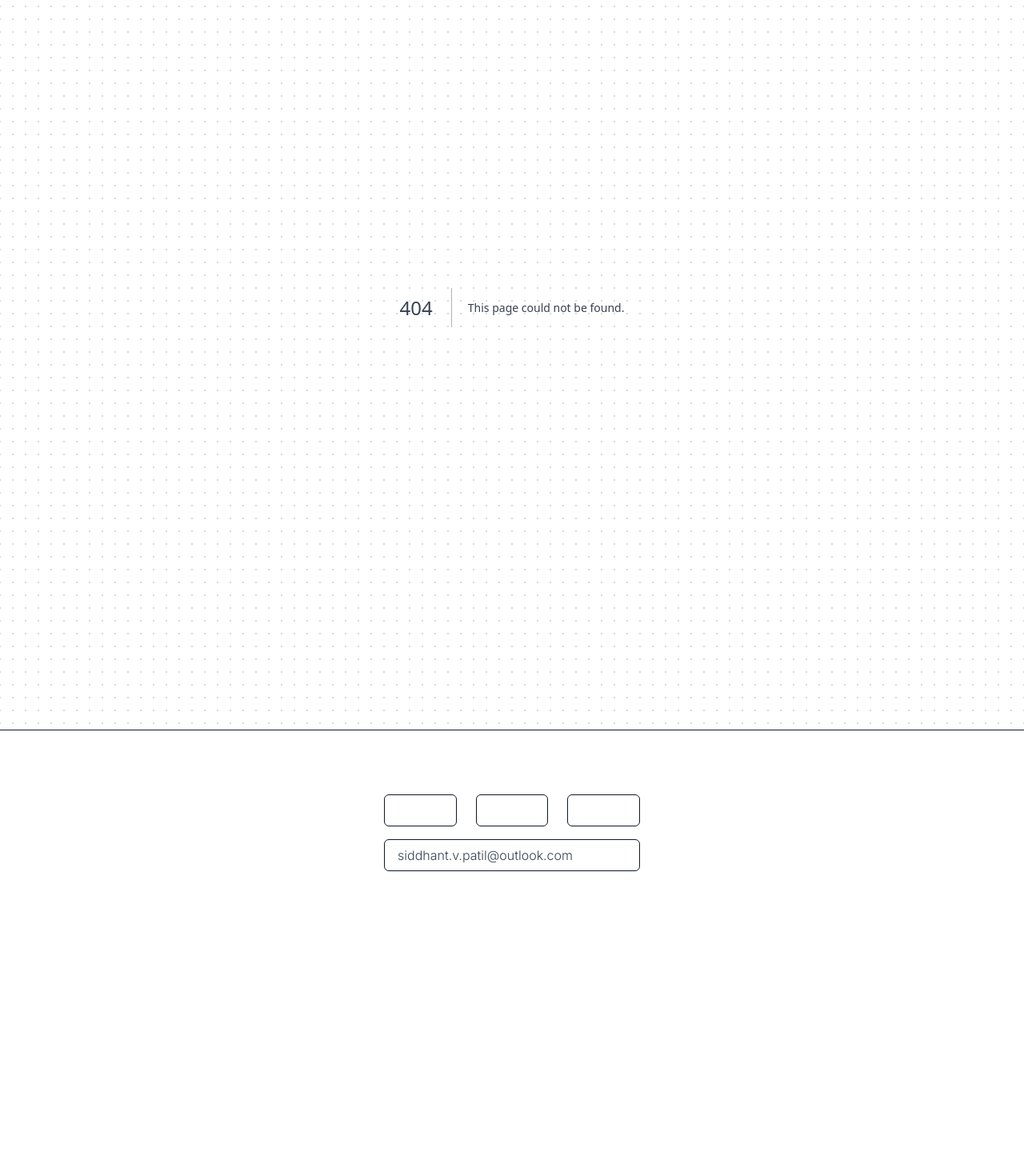
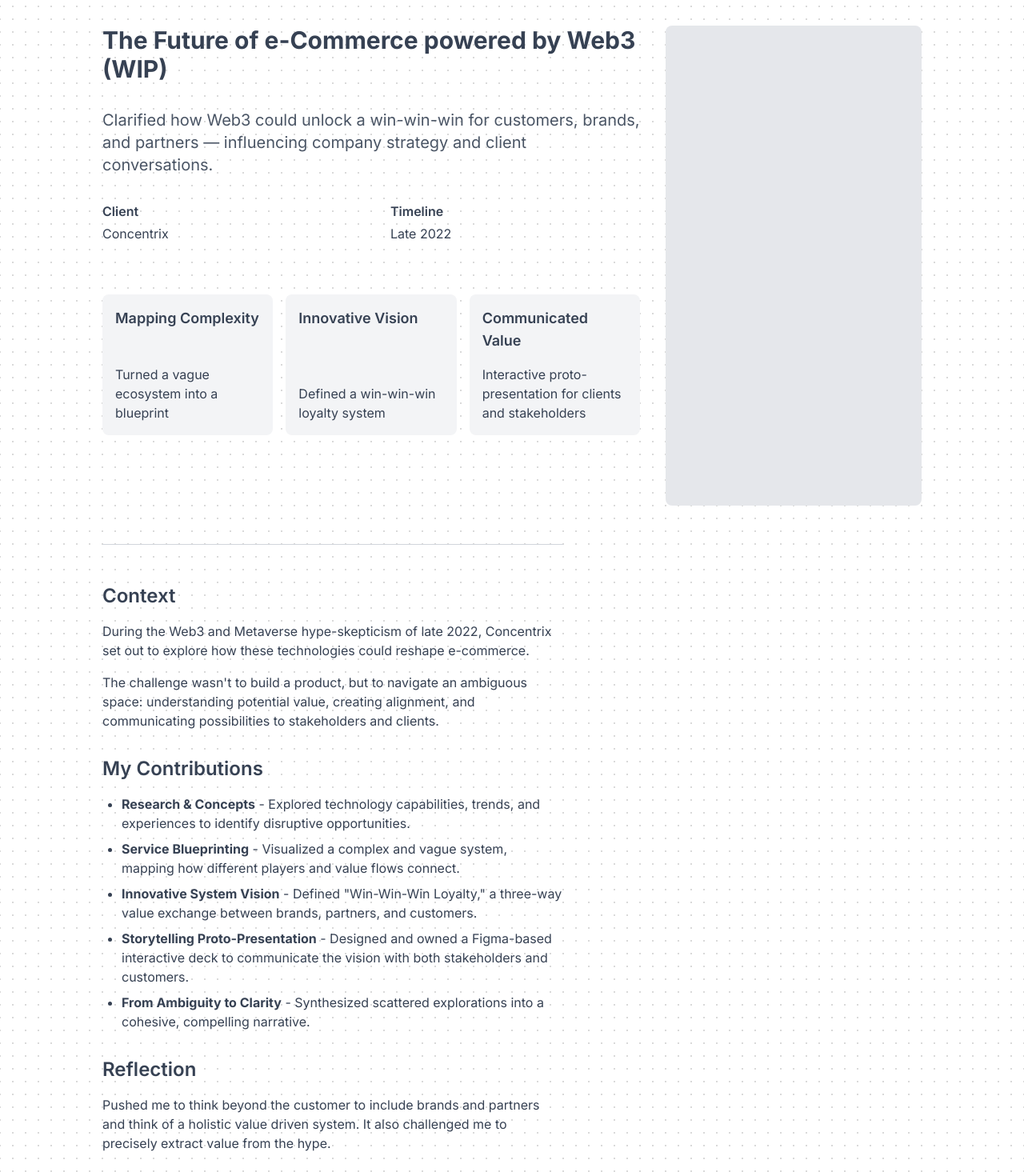
Before and after one commit to sidomatic11/portfolio-2025, a Next.js app: page /solve/s1010 in a window 1280 px wide. Before the commit this address had no page. Shown: the part 80-1550 px from the top of the page at 80% size. Before the commit the page ends 1248 px from the top, so only its background shows below. Built offline with nearby package versions, Linux system fonts and the light colour scheme; some icons are missing.

Commit message:
s1010 case study WIP

```diff
--- /dev/null
+++ b/app/solve/s1010/page.tsx
@@ -0,0 +1,96 @@
+import Header from "@/app/components/header";
+import PersonChip from "@/app/components/PersonChip";
+import EndOfPage from "@/app/components/EndOfPage";
+
+// Main page component for S1010 project
+export default function S1010() {
+  return (
+    <div className="min-h-screen">
+      {/* Header section */}
+      <Header isProjectHeader={true} />
+
+      <div className="w-full py-12">
+        <div className="flex gap-8">
+          <div className="max-w-2xl flex-shrink-0">
+            {/* Project title */}
+            <h1 className="text-3xl font-bold mb-8">The Future of e-Commerce powered by Web3 (WIP)</h1>
+
+            <p className="text-xl text-gray-600 mb-8">Clarified how Web3 could unlock a win-win-win for customers, brands, and partners — influencing company strategy and client conversations.</p>
+
+            {/* Client and timeline info */}
+            <div className="sm:flex sm:gap-12 mb-8">
+              <div className="w-full">
+                <p className="text-base mb-1 font-semibold">Client</p>
+                <p className="text-base mb-8">Concentrix</p>
+              </div>
+
+              <div className="w-full">
+                <p className="text-base mb-1 font-semibold">Timeline</p>
+                <p className="text-base mb-8">Late 2022</p>
+              </div>
+            </div>
+
+            {/* Key Deliverables */}
+            <div className="mb-8">
+              <div className="grid grid-cols-1 md:grid-cols-3 gap-4">
+                <div className="bg-gray-100 p-4 rounded-lg flex flex-col justify-between h-full min-h-[160px]">
+                  <p className="text-lg font-semibold mb-4">Mapping Complexity</p>
+                  <p className="text-base">Turned a vague ecosystem into a blueprint</p>
+                </div>
+                <div className="bg-gray-100 p-4 rounded-lg flex flex-col justify-between h-full min-h-[160px]">
+                  <p className="text-lg font-semibold mb-4">Innovative Vision</p>
+                  <p className="text-base">Defined a win-win-win loyalty system</p>
+                </div>
+                <div className="bg-gray-100 p-4 rounded-lg flex flex-col justify-between h-full min-h-[160px]">
+                  <p className="text-lg font-semibold mb-4">Communicated Value</p>
+                  <p className="text-base">Interactive proto-presentation for clients and stakeholders</p>
+                </div>
+              </div>
+            </div>
+          </div>
+
+          {/* Visual balance box */}
+          <div className="hidden lg:block flex-1 min-w-[200px]">
+            <div className="bg-gray-200 h-[600px] rounded-lg"></div>
+          </div>
+        </div>
+
+        <hr className="my-12 max-w-xl" />
+
+        {/* Context */}
+        <div className="max-w-xl">
+          <h2 className="text-2xl font-semibold mb-4">Context</h2>
+          <p className="text-base mb-4">
+            During the Web3 and Metaverse hype-skepticism of late 2022, Concentrix set out to explore how these technologies could reshape e-commerce.
+          </p>
+          <p className="text-base mb-8">
+            The challenge wasn't to build a product, but to navigate an ambiguous space: understanding potential value, creating alignment, and communicating possibilities to stakeholders and clients.
+          </p>
+        </div>
+
+        {/* My Contributions */}
+        <div className="max-w-xl">
+          <h2 className="text-2xl font-semibold mb-4">My Contributions</h2>
+          <ul className="list-disc pl-6 text-base mb-8 space-y-2">
+            <li><strong>Research & Concepts</strong> - Explored technology capabilities, trends, and experiences to identify disruptive opportunities.</li>
+            <li><strong>Service Blueprinting</strong> - Visualized a complex and vague system, mapping how different players and value flows connect.</li>
+            <li><strong>Innovative System Vision</strong> - Defined "Win-Win-Win Loyalty," a three-way value exchange between brands, partners, and customers.</li>
+            <li><strong>Storytelling Proto-Presentation</strong> - Designed and owned a Figma-based interactive deck to communicate the vision with both stakeholders and customers.</li>
+            <li><strong>From Ambiguity to Clarity</strong> - Synthesized scattered explorations into a cohesive, compelling narrative.</li>
+          </ul>
+        </div>
+
+        {/* Reflection */}
+        <div className="max-w-xl">
+          <h2 className="text-2xl font-semibold mb-4">Reflection</h2>
+          <p className="text-base mb-8">
+            Pushed me to think beyond the customer to include brands and partners and think of a holistic value driven system. It also challenged me to precisely extract value from the hype.
+          </p>
+        </div>
+      </div>
+
+      {/* Footer */}
+      <EndOfPage />
+    </div>
+  );
+}
```
Also changed, not shown: 1 other file (tests, documents, lock files or other folders).
